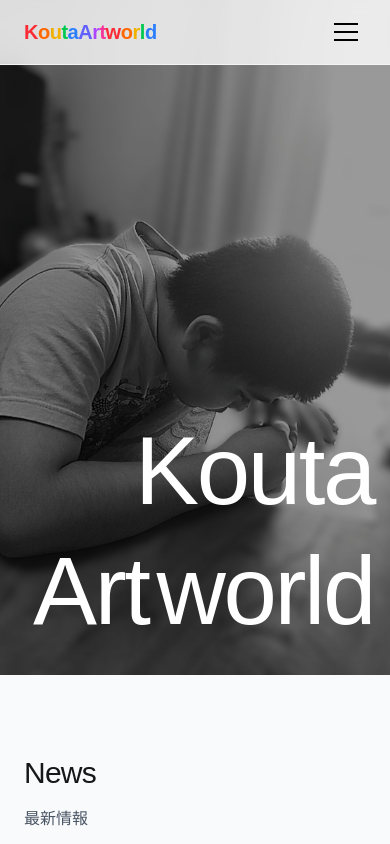
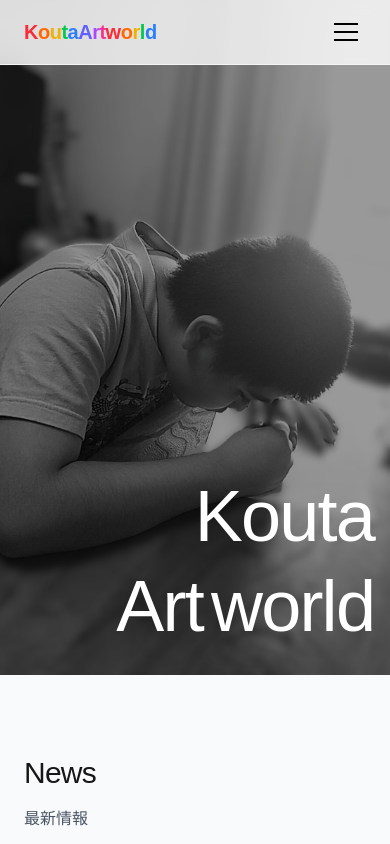
Before and after one commit to KatsuoTomino/KoutaArtsite, a Next.js app: page / in a window 390 px wide. Shown: the top 844 px of the page. Built offline with nearby package versions, Linux system fonts and the light colour scheme; no server answers; the database is empty.

Commit message:
fix: adjust mobile hero text size from text-8xl to text-7xl for better readability

```diff
--- a/src/app/page.tsx
+++ b/src/app/page.tsx
@@ -209,7 +209,7 @@ export default function Home() {
         </div>
         <div className="absolute bottom-6 right-4 sm:bottom-8 sm:right-8 z-10 text-right">
           <motion.h1
-            className="text-8xl sm:text-7xl md:text-8xl lg:text-9xl font-light tracking-tight leading-tight drop-shadow-2xl text-white"
+            className="text-7xl sm:text-7xl md:text-8xl lg:text-9xl font-light tracking-tight leading-tight drop-shadow-2xl text-white"
             initial={{ opacity: 0 }}
             animate={{ opacity: 1 }}
             transition={{ duration: 0.3, delay: 2.5, ease: "easeIn" }}
```
